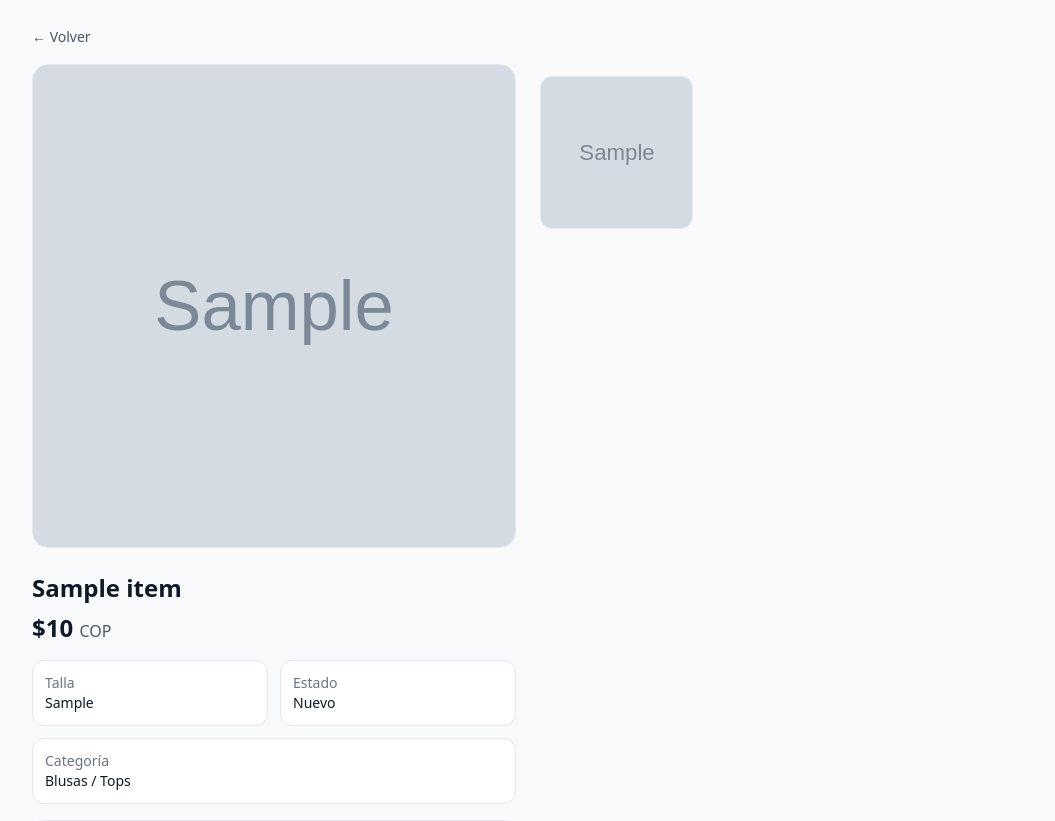
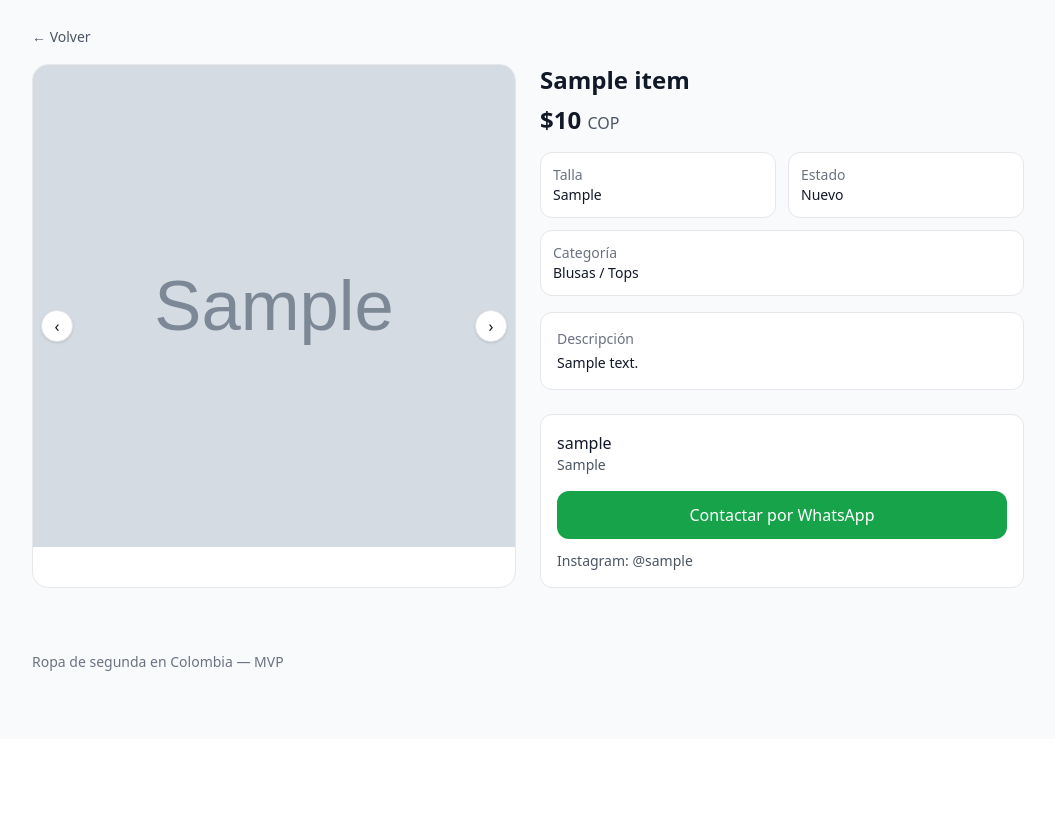
Before and after one commit to StefanyNoguera/recloset, a Django app: page /productos/1/ in a window 1280 px wide. Shown: the part 61-882 px from the top of the page, without its empty margins (112-1167 px from the left). After the commit the page ends 732 px from the top, so only its background shows below. Run offline with Django 5.2, Linux system fonts and the light colour scheme; tables that the repository leaves empty hold one stand-in row (values such as "Sample post"); grey boxes marked "Sample" are stand-in pictures; some libraries are stand-ins or nearby versions.

Commit message:
Add simple image carousel with arrows for item photos

```diff
--- a/market/templates/market/item_detail.html
+++ b/market/templates/market/item_detail.html
@@ -8,25 +8,35 @@
   </div>
 
   <div class="grid md:grid-cols-2 gap-6">
-    <div class="bg-white border rounded-2xl overflow-hidden">
-      <div class="aspect-square bg-gray-100">
+    <div class="bg-white border rounded-2xl overflow-hidden relative">
+
+      <div class="aspect-square bg-gray-100 flex items-center justify-center">
+
+        <!-- Main image -->
         {% if item.photo %}
-          <img src="{{ item.photo.url }}" alt="{{ item.title }}" class="w-full h-full object-cover">
-        {% else %}
-          <div class="w-full h-full flex items-center justify-center text-gray-400">Sin foto</div>
+          <img src="{{ item.photo.url }}" class="carousel-image w-full h-full object-cover">
         {% endif %}
+
+        <!-- Extra images -->
+        {% for extra in item.extra_images.all %}
+          <img src="{{ extra.image.url }}" class="carousel-image hidden w-full h-full object-cover">
+        {% endfor %}
+
       </div>
+
+      <!-- Left arrow -->
+      <button onclick="prevImage()"
+              class="absolute left-2 top-1/2 -translate-y-1/2 bg-white border rounded-full w-8 h-8 flex items-center justify-center shadow">
+        ‹
+      </button>
+
+      <!-- Right arrow -->
+      <button onclick="nextImage()"
+              class="absolute right-2 top-1/2 -translate-y-1/2 bg-white border rounded-full w-8 h-8 flex items-center justify-center shadow">
+        ›
+      </button>
+
     </div>
-
-    {% if item.extra_images.all %}
-      <div class="grid grid-cols-3 gap-3 mt-3">
-        {% for extra_image in item.extra_images.all %}
-          <div class="aspect-square bg-gray-100 rounded-xl overflow-hidden border">
-            <img src="{{ extra_image.image.url }}" alt="{{ item.title }}" class="w-full h-full object-cover">
-          </div>
-        {% endfor %}
-      </div>
-    {% endif %}
 
     <div>
       <h1 class="text-2xl font-semibold">{{ item.title }}</h1>
@@ -83,3 +93,32 @@
     </div>
   </div>
 {% endblock %}
+
+<script>
+
+let currentImage = 0
+const images = document.querySelectorAll(".carousel-image")
+
+function showImage(index) {
+
+  images.forEach(img => img.classList.add("hidden"))
+
+  images[index].classList.remove("hidden")
+
+}
+
+function nextImage() {
+
+  currentImage = (currentImage + 1) % images.length
+  showImage(currentImage)
+
+}
+
+function prevImage() {
+
+  currentImage = (currentImage - 1 + images.length) % images.length
+  showImage(currentImage)
+
+}
+
+</script>
```
